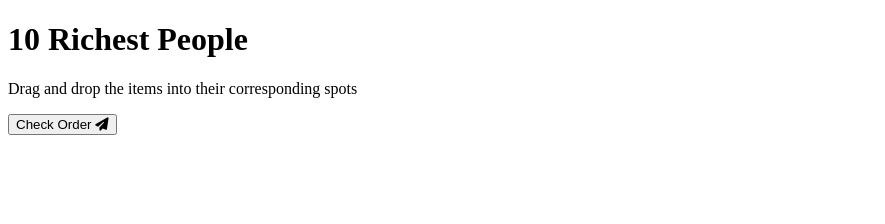
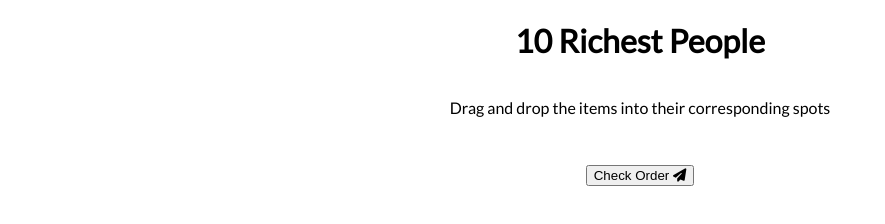
Before and after one commit to Ilie1985/sortable_list_vanillajs, a plain HTML site: page index.html in a window 1280 px wide. Shown: the whole page, without its empty margins (0-885 px from the left). Drawn offline with Linux system fonts and the light colour scheme.

Commit message:
body css

```diff
--- a/style.css
+++ b/style.css
@@ -5,3 +5,17 @@
   --background-color: #c3c7ca;
   --text-color: #34444f;
 }
+* {
+  box-sizing: border-box;
+}
+
+body {
+  background-color: #fff;
+  display: flex;
+  flex-direction: column;
+  align-items: center;
+  justify-content: flex-start;
+  height: 100vh;
+  margin: 0;
+  font-family: 'Lato', sans-serif;
+}
```
